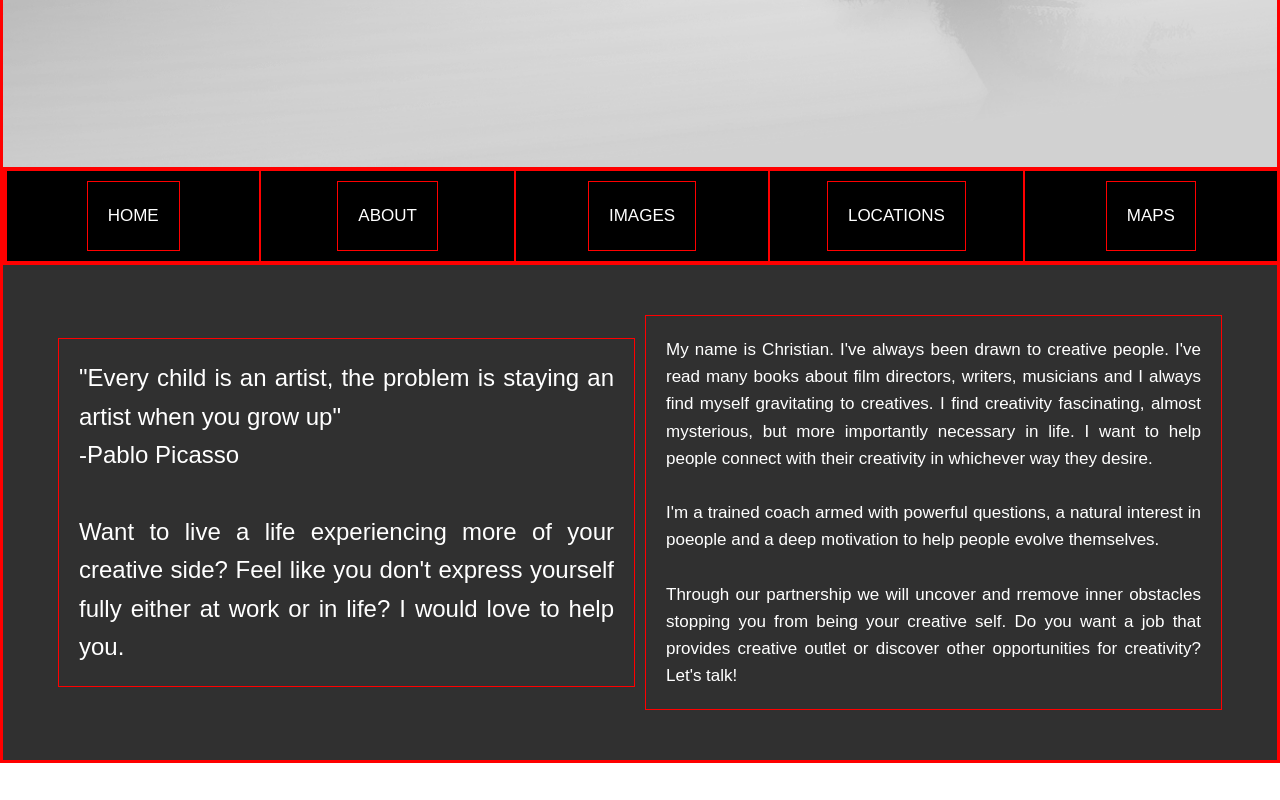
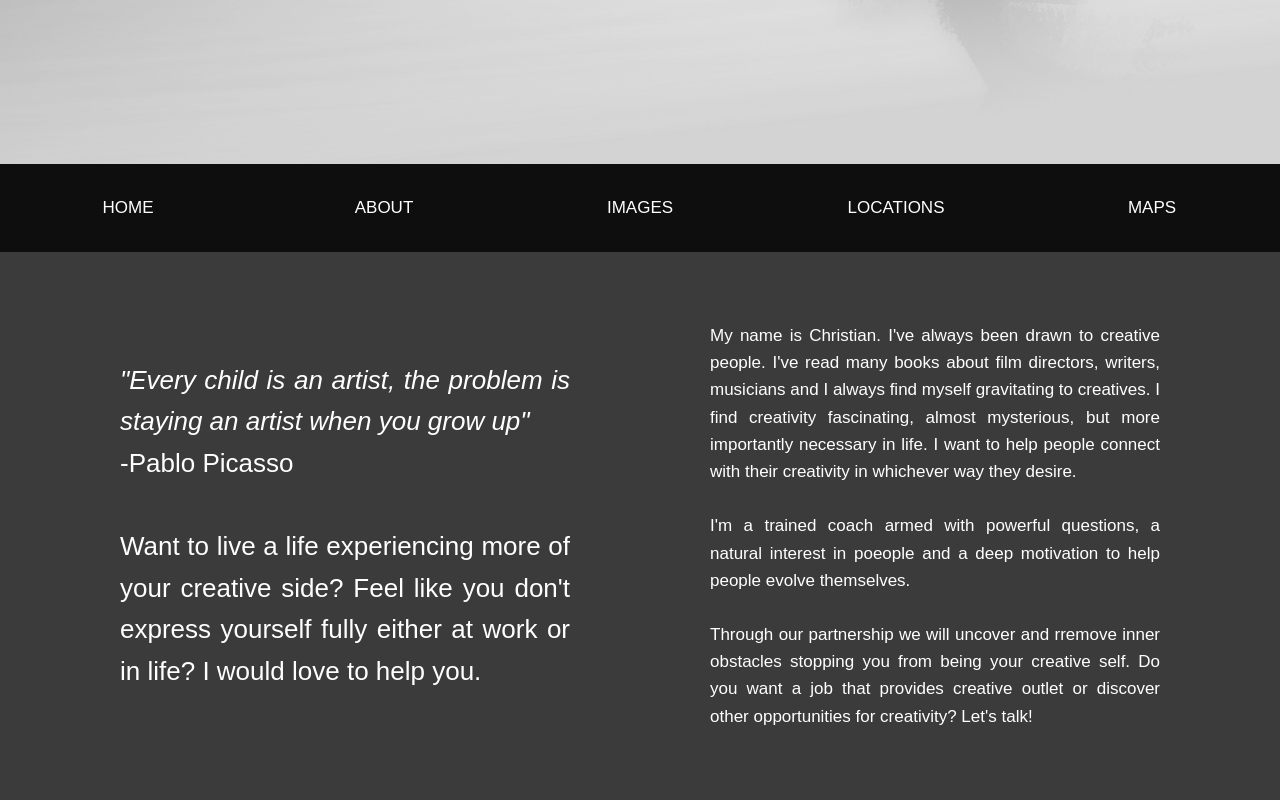
Before and after one commit to ChrisH81/Chris-Site, a plain HTML site: page index.html in a window 1280 px wide. Shown: the part 636-1436 px from the top of the page. Before the commit the page ends 1399 px from the top, so only its background shows below. Drawn offline with Linux system fonts and the light colour scheme.

Commit message:
Change style of intro section

```diff
--- a/css/style.css
+++ b/css/style.css
@@ -1,5 +1,5 @@
 * {
-  border: 1px solid red;
+  /* border: 1px solid red; */
   margin: 0;
   padding: 0;
 }
@@ -8,10 +8,16 @@ body {
   margin: 0;
   font-family: Arial, "Helvetica Neue", Helvetica, sans-serif;
   font-size: 17px;
-  color: #926239;
   line-height: 1.6;
+  opacity: 1;
+  transition: 7s opacity;
 }
 
+body.fade-out {
+
+    opacity: 0;
+    transition: none;
+}
 /* Landing Section */
 
 #showcase {
@@ -84,33 +90,55 @@ nav a {
   text-transform: uppercase;
 }
 
-/* Section A */
+/* Intro Section */
 
-#section-a {
-  padding: 50px;
+#intro {
+
   background: #303030;
   color: #fff;
   text-align: justify;
-  display: inline-flex;
 }
 
-#section-a div {
-  margin: auto 5px;
+#intro div {
+  margin: auto 50px;
   flex: 1;
   padding: 20px;
 }
 
 .box-1 {
-  border: 1px solid red;
-  font-size: 24px;
+  font-size: 26px;
   height:100%;
 
 }
 
+@media (min-width: 950px) {
+  #intro {
+    display: inline-flex;
+    padding: 50px;
+  }
+}
+
+
+
+
+
 /* Media Queries */
-@media screen and (max-width: 1190px) and (min-width: 501px) {
+
+@media screen and (max-width: 1190px) and (min-width: 900px) {
   #showcase {
     margin-left: -300px;
+  }
+}
+
+@media screen and (max-width: 900px) and (min-width: 700px) {
+  #showcase {
+    margin-left: -500px;
+  }
+}
+
+@media screen and (max-width: 700px) and (min-width: 501px) {
+  #showcase {
+    margin-left: -700px;
   }
 }
 
--- a/index.html
+++ b/index.html
@@ -23,9 +23,9 @@
     </ul>
   </nav>
 
-  <section id="section-a">
+  <section id="intro">
     <div class="box-1">
-      "Every child is an artist, the problem is staying an artist when you grow up"
+      <i>"Every child is an artist, the problem is staying an artist when you grow up"</i>
       <br/>
       -Pablo Picasso
       <br/>
@@ -41,5 +41,17 @@
     </div>
   </section>
 
+  <script>
+    document.body.className += ' fade-out';
+
+    window.addEventListener(
+    'load',
+    function load() {
+        window.removeEventListener('load', load, false);
+        document.body.classList.remove('fade-out');
+    },
+    false);
+  </script>
+
 </body>
 </html>
```
Also changed, not shown: 1 other file.
